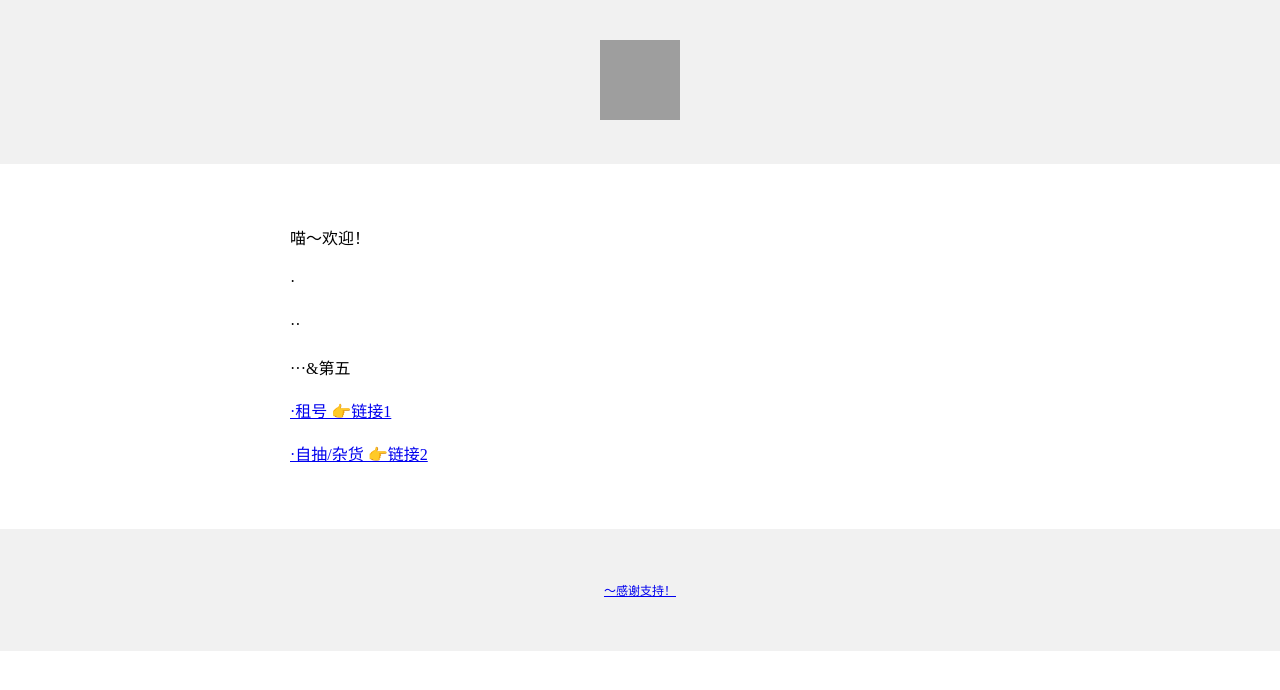
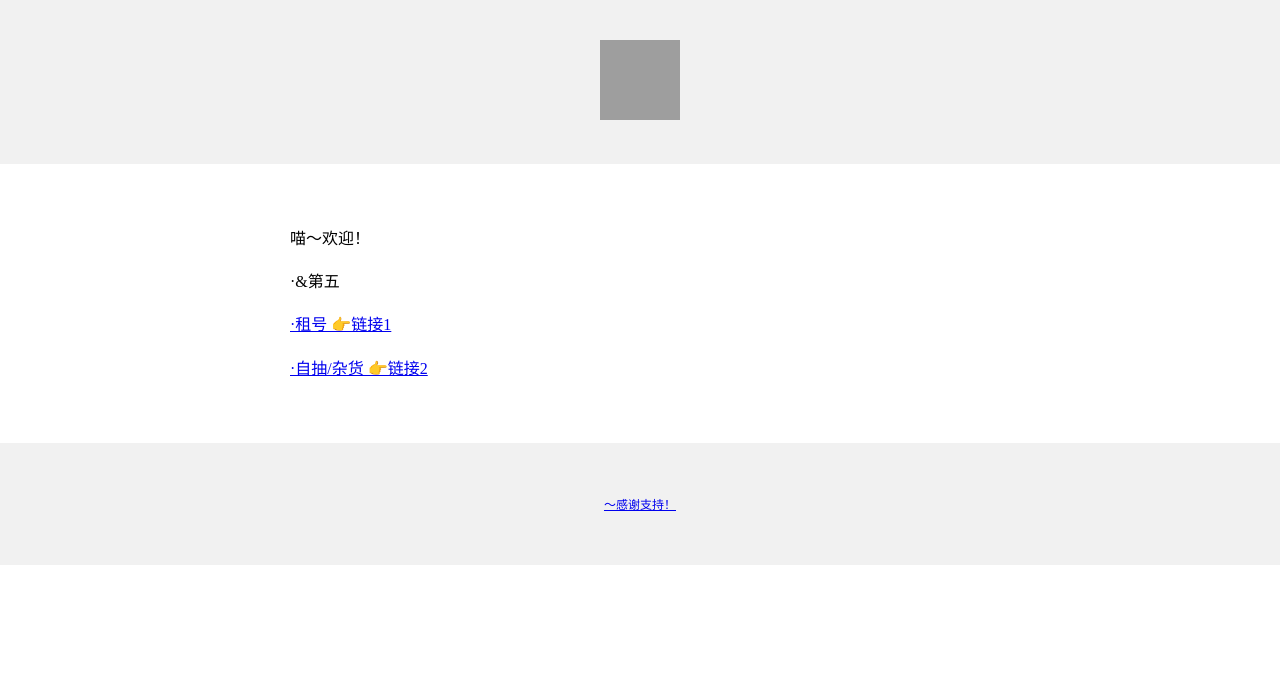
Before and after one commit to lnlg147/01, a plain HTML site: page index.html in a window 1280 px wide. Drawn offline with Linux system fonts and the light colour scheme; grey boxes are pictures that could not be loaded.

Commit message:
Update index.html

```diff
--- a/index.html
+++ b/index.html
@@ -25,9 +25,9 @@
     line-height: 1.7;
     ">
     <p>喵～欢迎！</p>
-    <p>         ·</p>
-    <p>         ··</p>
-    <p>···&第五</p>
+    <p>         </p>
+    <p>         </p>
+    <p>·&第五</p>
     <a href="https://m.tb.cn/h.hfGKNzt?tk=07kDVyc44W1">·租号 👉链接1</p>
     <a href="https://m.tb.cn/h.hU4LtND?tk=I05UVy2co8b">·自抽/杂货 👉链接2</p>
     </div>
```
